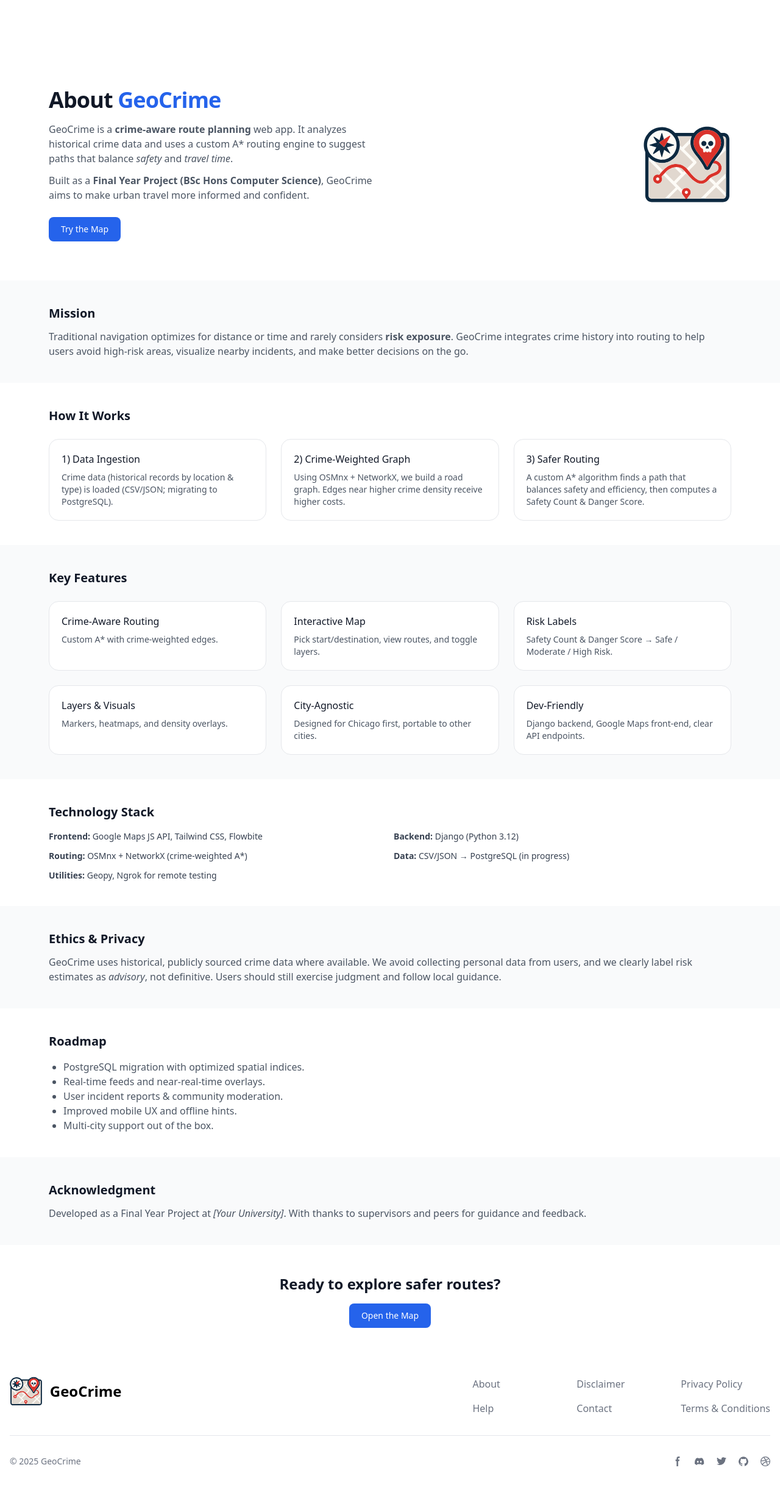
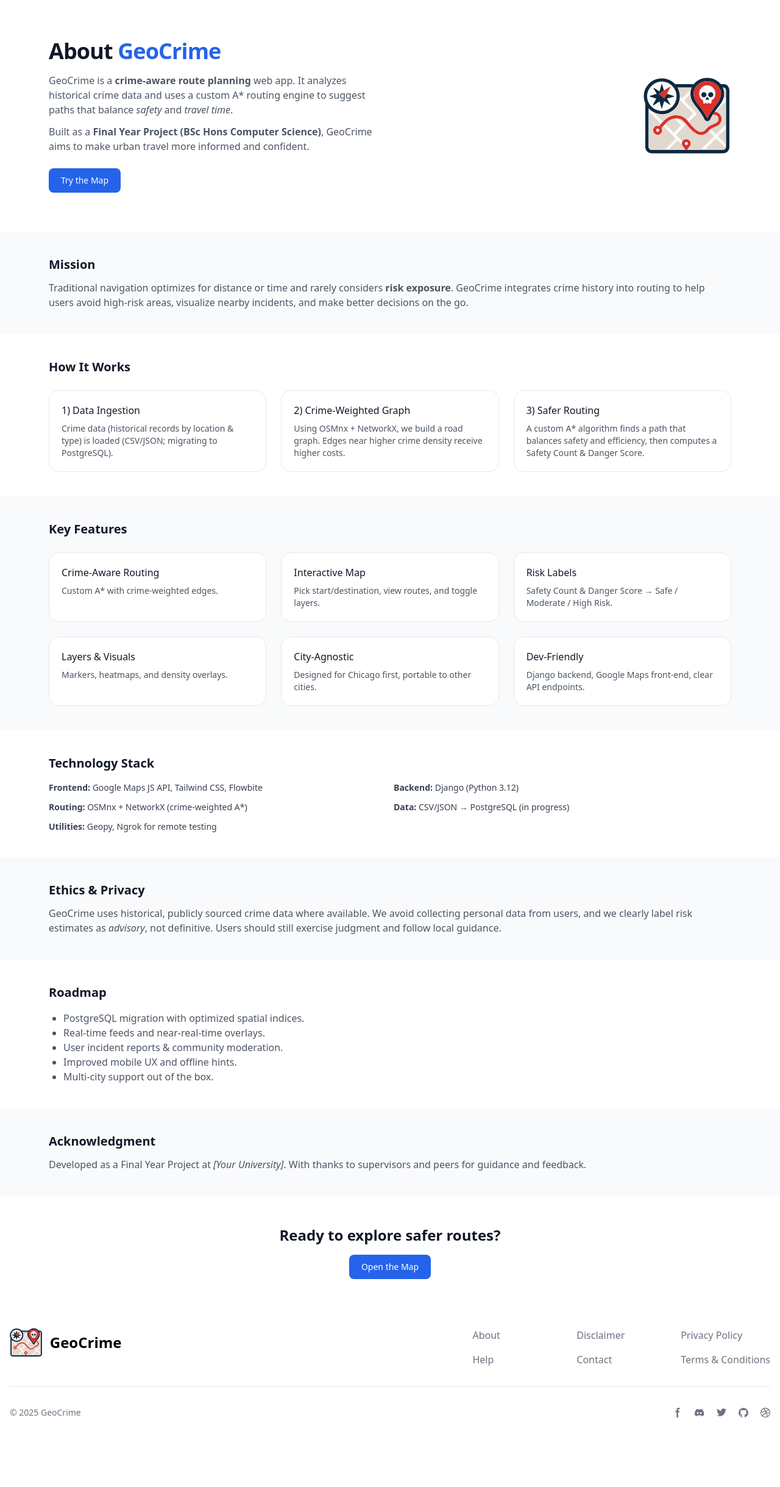
Before and after one commit to hamzawithpython/Geocrime, a Django app: page /about/ in a window 1280 px wide. Shown: the part 97-2536 px from the top of the page at 61% size. After the commit the page ends 2422 px from the top, so only its background shows below. Run offline with Django 5.2, Linux system fonts and the light colour scheme; parts of the project's set-up code (start-up, migrations or seed data) failed here and were passed over; some libraries are stand-ins or nearby versions.

Commit message:
fix(ui): remove extra top padding under sticky navbar to eliminate page gap

```diff
--- a/crimeapp/templates/crimeapp/base.html
+++ b/crimeapp/templates/crimeapp/base.html
@@ -14,8 +14,8 @@
 
     {% include "partials/navbar.html" %}
 
-    <!-- Add top padding so content doesn't go under the sticky nav -->
-    <main class="flex-grow pt-20">
+    <!-- No top padding needed for a sticky navbar -->
+    <main class="flex-grow">
         {% block content %}{% endblock %}
     </main>
 
```
